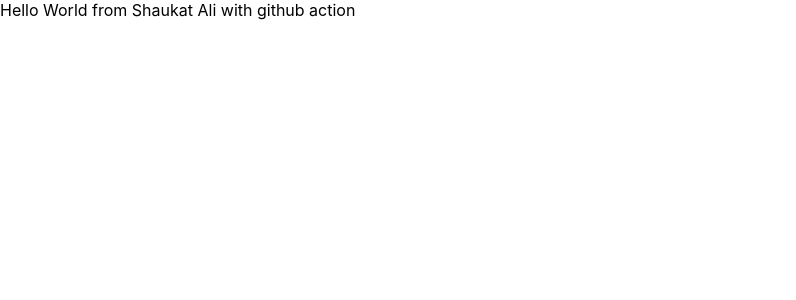
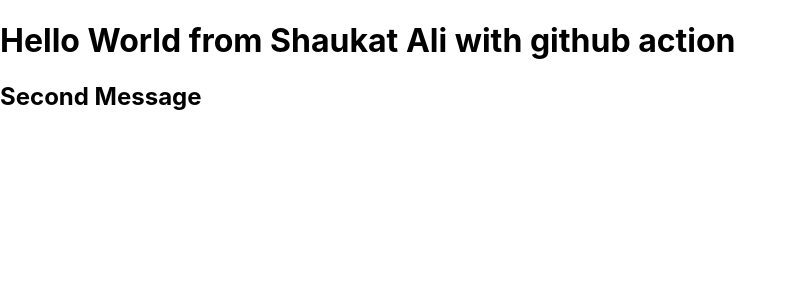
Before and after one commit to Shaukataliwattoo/bootcamp-react-app, a React (Create React App) app: page / in a window 1280 px wide. Shown: the top 300 px of the page, without its empty margins (0-796 px from the left). Built offline with nearby package versions, Linux system fonts and the light colour scheme.

Commit message:
display message updated

```diff
--- a/src/App.js
+++ b/src/App.js
@@ -4,7 +4,9 @@ import './App.css';
 function App() {
   return (
     <div>
-      Hello World from Shaukat Ali with github action
+      <h1>Hello World from Shaukat Ali with github action</h1>
+      <h2>Second Message</h2>
+
     </div>
   );
 }
```
